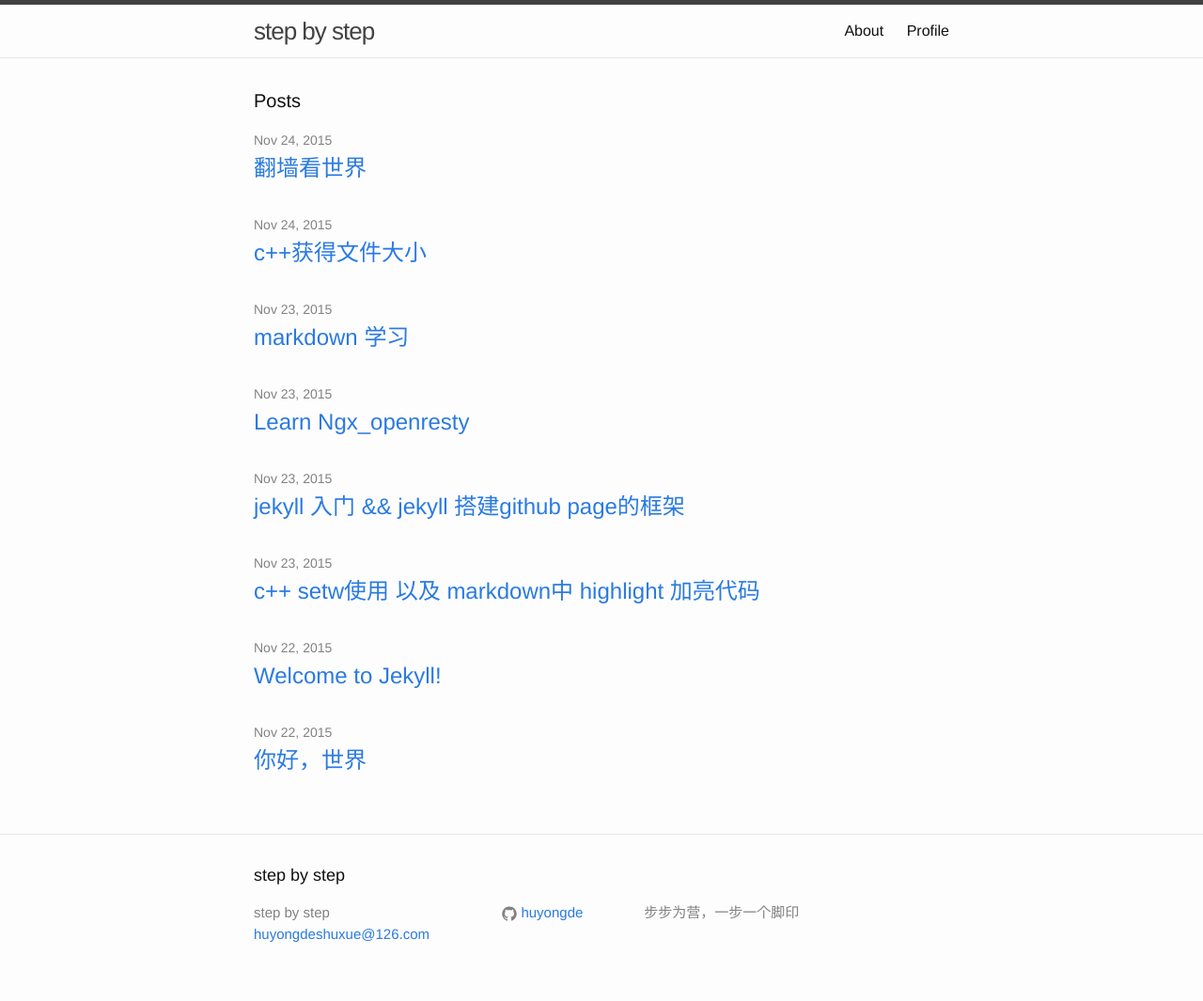
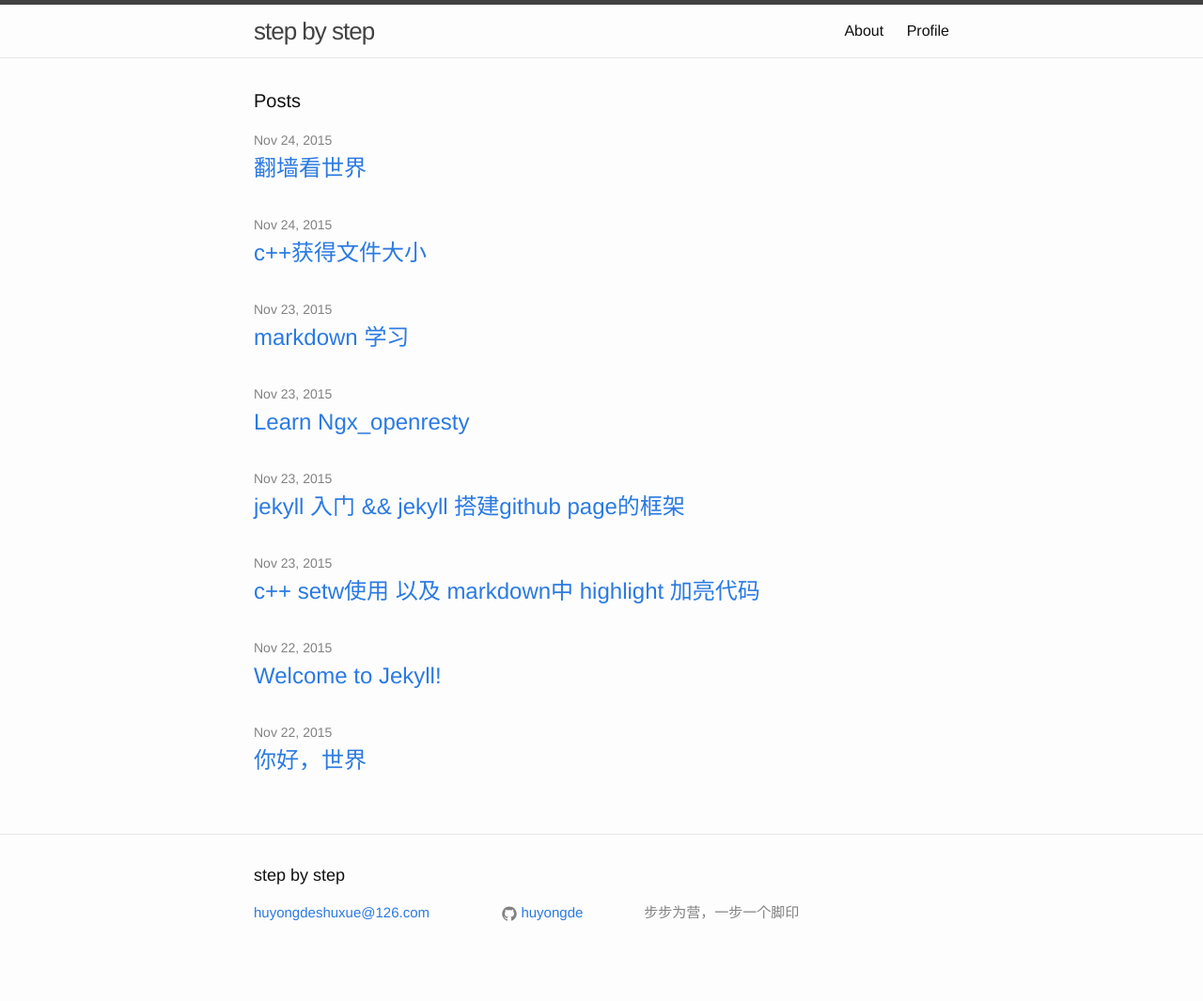
Before and after one commit to huyongde/huyongde.github.io, a Jekyll site: the page built from index.html, in a window 1280 px wide. Shown: the whole page at 94% size. Built offline with Jekyll 4.4.1, drawn with Linux system fonts in a browser that asks for light colours; Markdown is read by kramdown in place of the engine named in the settings; after the commit the page ends 1043 px from its top, so only the background shows below that.

Commit message:
edit footer.html

```diff
--- a/_includes/footer.html
+++ b/_includes/footer.html
@@ -7,7 +7,8 @@
     <div class="footer-col-wrapper">
       <div class="footer-col footer-col-1">
         <ul class="contact-list">
-          <li>{{ site.title }}</li>
+          <!--<li>{{ site.title }}</li>
+          -->
           <li><a href="mailto:{{ site.email }}">{{ site.email }}</a></li>
         </ul>
       </div>
```
